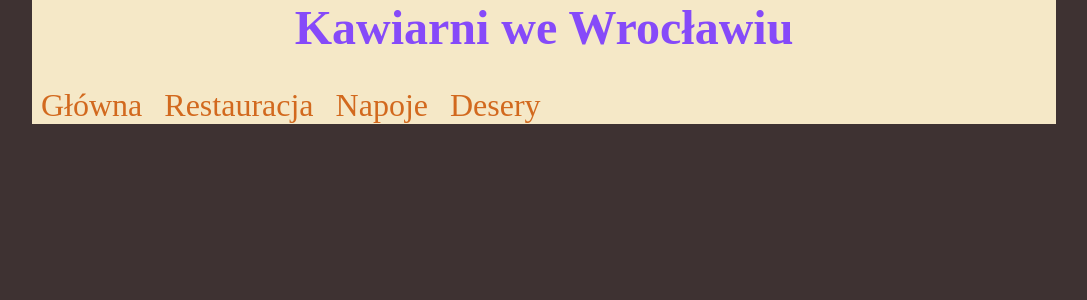
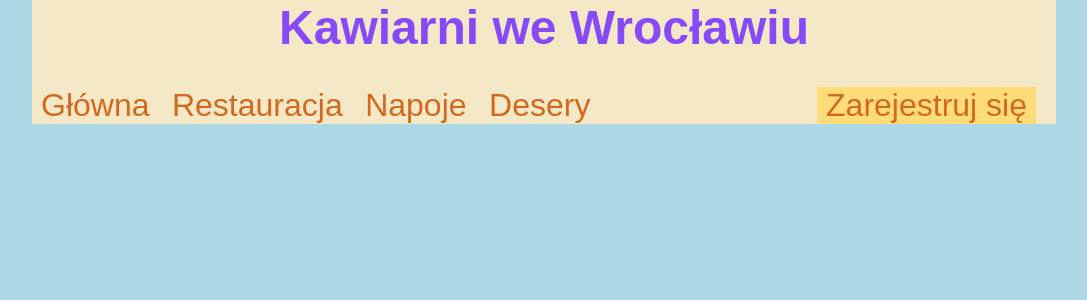
Before and after one commit to wiksez/Cafe_Places, a Django app: template templates/main.html in a window 1280 px wide. Shown: the top 300 px of the page, without its empty margins (96-1183 px from the left). Run offline with Django 3.2, Linux system fonts and the light colour scheme; the template is opened without the code that fills it, so the values that code supplies are empty.

Commit message:
add form registration

```diff
--- a/cafe/static/main.css
+++ b/cafe/static/main.css
@@ -1,6 +1,7 @@
 body {
-    background-color: #3E3232;
+    background-color: lightblue;
     margin: 0;
+    font-family: Montserrat, sans-serif;
 }
 
 div.header {
@@ -9,17 +10,25 @@ div.header {
     margin-left: 10%;
     margin-right: 10%;
     font-size: 16px;
+    height: 20%;
 }
 div.content {
-    background-color: #FDAF7B;
+    background-color: lightcyan;
     margin-left: 10%;
     margin-right: 10%;
+    height: 80%;
 }
 a {
     color: chocolate;
     padding: 9px;
     font-size: 2em;
     text-decoration: none;
+}
+.registration {
+    display: inline-block;
+    margin-right: 20px;
+    float: right;
+    background-color: #ffdc78;
 }
 a:hover {
     color: #3E3232;
@@ -35,3 +44,7 @@ p {
 li {
     font-size: 2em;
 }
+form {
+    text-align: right;
+    padding-right: 40%;
+}
--- a/cafe/urls.py
+++ b/cafe/urls.py
@@ -7,5 +7,6 @@ urlpatterns = [
     path('add_drink/', views.AddDrinks.as_view(), name="add_drink"),
     path('drinks/', views.DrinksList.as_view(), name="list_of_drinks"),
     path('add_dessert/', views.AddDessert.as_view(), name="add_dessert"),
-    path('desserts/', views.DessertsList.as_view(), name="list_of_desserts")
+    path('desserts/', views.DessertsList.as_view(), name="list_of_desserts"),
+    path('registration/', views.Registration.as_view(), name="registration")
 ]
--- a/templates/main.html
+++ b/templates/main.html
@@ -17,6 +17,7 @@
             <a href="">Restauracja</a>
             <a href="{% url 'list_of_drinks' %}">Napoje</a>
             <a href="{% url 'list_of_desserts' %}">Desery</a>
+            <div class="registration"><a class="reg" href="{% url 'registration' %}">Zarejestruj się</a></div>
         </div>
     </div>
     <div class="content">
```
Also changed, not shown: cafe/forms.py (+12 -0 lines), cafe/views.py (+7 -1 lines), templates/registration.html (added, +9 -0 lines).
